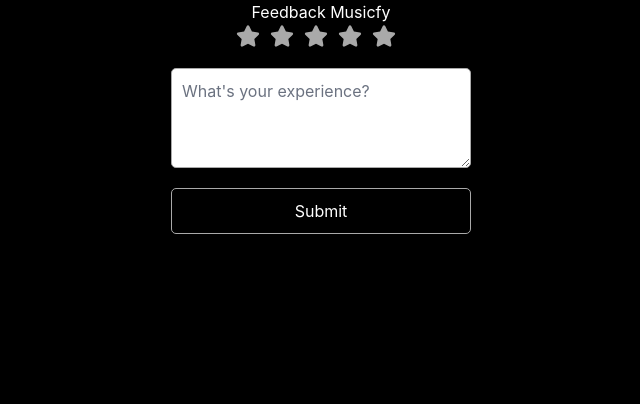
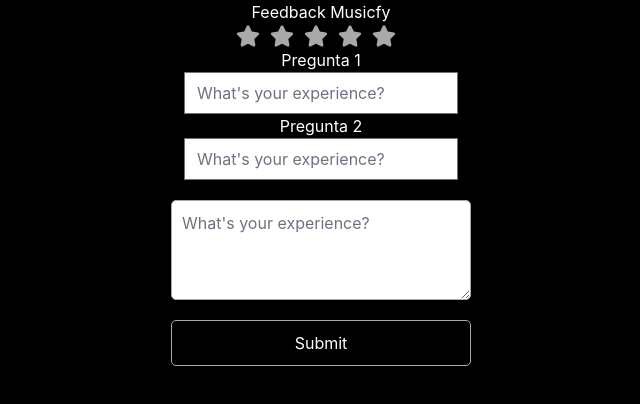
Before and after one commit to PF-Musicfy/app-Musicfy, a React (Create React App) app in the folder client/: page /feedback in a window 1280 px wide. Shown: the top 404 px of the page, without its empty margins (319-959 px from the left). Built offline with nearby package versions, Linux system fonts and the light colour scheme.

Commit message:
page-feedback: inputs and alert preview

```diff
--- a/client/src/pages/Feedback/feedback.css
+++ b/client/src/pages/Feedback/feedback.css
@@ -2,6 +2,10 @@
   display: flex;
   flex-direction: column;
   align-items: center;
+}
+
+.feedback-container input {
+  color: #000;
 }
 
 .feedback-stars {
--- a/client/src/pages/Feedback/index.js
+++ b/client/src/pages/Feedback/index.js
@@ -16,7 +16,7 @@
     setCurrentValue(value)
   }
 
-  const mouseHover = (value) => {
+  const mouseOver = (value) => {
     setHoverValue(value)
   };
 
@@ -26,7 +26,10 @@
 
   const submit = (e) => {
     e.preventDefault();
-    alert(`textarea: ${e.target[0].value}`);
+    alert(`puntos: ${currentValue}\n`+
+    `input 1: ${e.target[0].value}\n`+
+    `input 2: ${e.target[1].value}\n`+
+    `textarea: ${e.target[2].value}`);
   }
 
   return (
@@ -44,11 +47,21 @@
                 cursor: "pointer"
               }}
               onClick={() => click(index + 1)}
-            onMouseOver={() => mouseHover(index + 1)}
+              onMouseOver={() => mouseOver(index + 1)}
               onMouseLeave={mouseLeave}
             />
           ))}
         </div>
+        <p>Pregunta 1</p>
+        <input
+          type="text"
+          placeholder="What's your experience?"
+        />
+        <p>Pregunta 2</p>
+        <input
+          type="text"
+          placeholder="What's your experience?"
+        />
         <textarea
           placeholder="What's your experience?"
           className="feedback-textarea"
```
Lines whose indentation alone changed are shown as unchanged.
